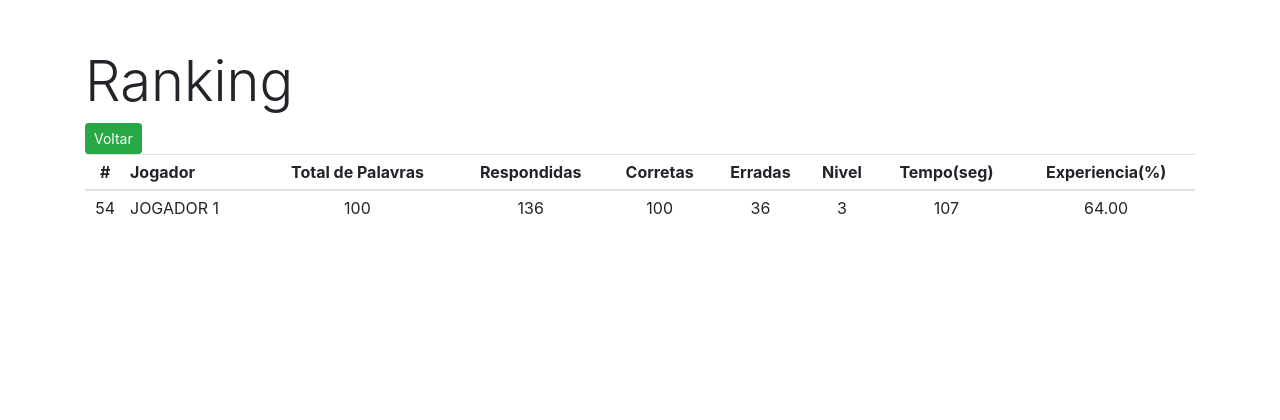
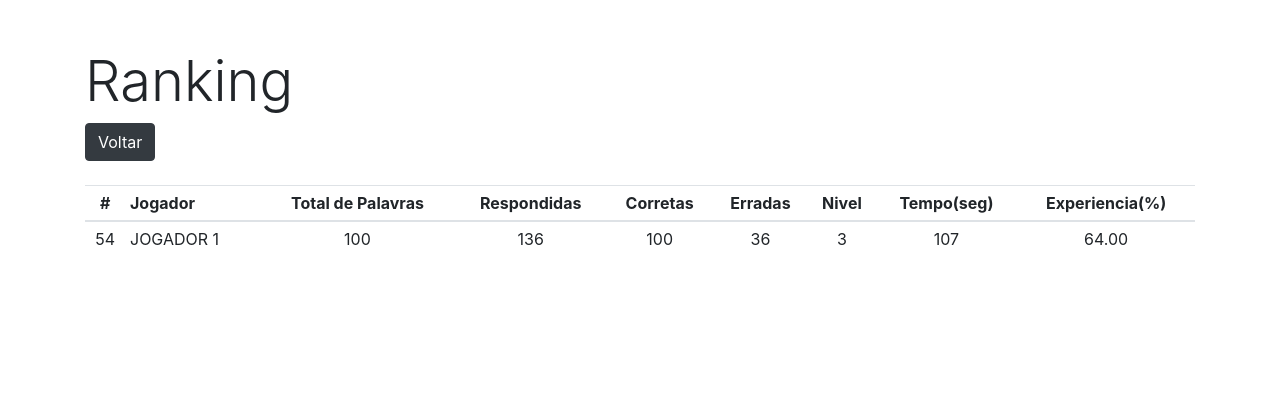
Before and after one commit to sergiosalomao/Words, a PHP site: page /view/pages/listaRecords.php in a window 1280 px wide. Shown: the part 56-476 px from the top of the page. Run offline with PHP 8.4, Linux system fonts and the light colour scheme; data comes from the database, SQL or seed files in the repository; some libraries are stand-ins or nearby versions.

Commit message:
screenshots

```diff
--- a/view/pages/listaRecords.php
+++ b/view/pages/listaRecords.php
@@ -60,7 +60,8 @@
       <td class="texto-centraliza"><?php echo $value->tempo ?></td>
       <td class="texto-centraliza"><?php echo number_format($value->exp, 2, '.', '') ?></td>
     </tr>
-    <button type="button" class="btn btn-success btn-sm" onclick="history.back(2)">Voltar</button>
+    <button type="button" class="btn btn-secound btn-dark" onclick="history.back(2)">Voltar</button>
+    <br><br>
 <?php endforeach; ?>
 
 <?php include 'rodape.php' ?>
```
Also changed, not shown: 3 other files.
